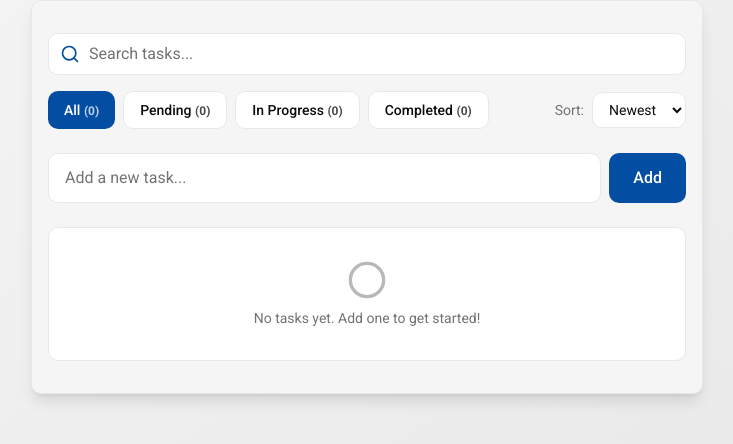
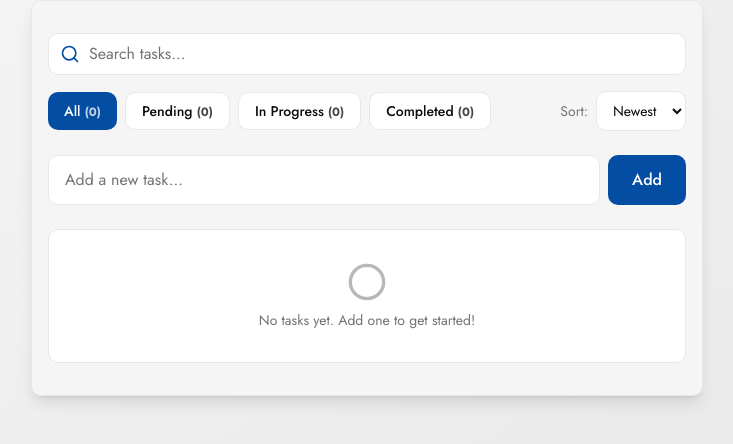
Before and after one commit to shreejanmishra/Tresata_Round_1, a React (Vite) app: page / in a window 1280 px wide. Shown: the top 444 px of the page, without its empty margins (273-1006 px from the left). Built offline with nearby package versions, Linux system fonts and the light colour scheme.

Commit message:
Changing font, making icons more interactive

```diff
--- a/index.html
+++ b/index.html
@@ -11,7 +11,7 @@
     <div id="root"></div>
     <script type="module" src="/src/main.jsx"></script>
     <style>
-      @import url("https://fonts.googleapis.com/css2?family=Roboto:ital,wght@0,100..900;1,100..900&display=swap");
+      @import url("https://fonts.googleapis.com/css2?family=Jost:ital,wght@0,100..900;1,100..900&family=Roboto:ital,wght@0,100..900;1,100..900&display=swap");
     </style>
   </body>
 </html>
--- a/src/TaskItem.jsx
+++ b/src/TaskItem.jsx
@@ -92,7 +92,7 @@ export default function TaskItem({
             aria-label={`Change task status from "${
               task.status || "pending"
             }" - cycle through Pending, In Progress, Completed`}
-            className={`flex-shrink-0 w-5 h-5 sm:w-6 sm:h-6 rounded-full border-2 flex items-center justify-center transition-all ${
+            className={`flex-shrink-0 w-5 h-5 sm:w-6 sm:h-6 rounded-full border-2 flex items-center justify-center transition-all text-sm cursor-pointer ${
               task.status === "completed"
                 ? "bg-[#368A04] border-[#368A04]"
                 : task.status === "in-progress"
@@ -205,7 +205,7 @@ export default function TaskItem({
                 setIsEditing(true);
               }}
               aria-label={`Edit "${task.title}"`}
-              className="p-1 sm:p-1.5 text-muted-foreground hover:text-[oklch(0.4365_0.1509_256.72)] focus:text-[oklch(0.4365_0.1509_256.72)] transition-colors rounded hover:bg-background/50"
+              className="p-1 sm:p-1.5 text-muted-foreground hover:text-[oklch(0.4365_0.1509_256.72)] focus:text-[oklch(0.4365_0.1509_256.72)] transition-colors rounded hover:bg-background/50 cursor-pointer"
             >
               <Edit2 className="w-4 h-4 sm:w-5 sm:h-5" />
             </button>
@@ -214,7 +214,7 @@ export default function TaskItem({
           <button
             onClick={() => onDelete(task.id)}
             aria-label={`Delete "${task.title}"`}
-            className="p-1 sm:p-1.5 text-muted-foreground hover:text-destructive focus:text-destructive transition-colors rounded hover:bg-background/50"
+            className="p-1 sm:p-1.5 text-muted-foreground hover:text-destructive focus:text-destructive transition-colors rounded hover:bg-background/50 cursor-pointer"
           >
             <Trash2 className="w-4 h-4 sm:w-5 sm:h-5" />
           </button>
--- a/src/globals.css
+++ b/src/globals.css
@@ -81,7 +81,7 @@
 }
 
 @theme inline {
-  --font-sans: "Roboto", "Roboto Fallback";
+  --font-sans: "Jost", system-ui, -apple-system, sans-serif;
   --font-mono: "Roboto Mono", "Roboto Mono Fallback";
   --color-background: var(--background);
   --color-foreground: var(--foreground);
```
